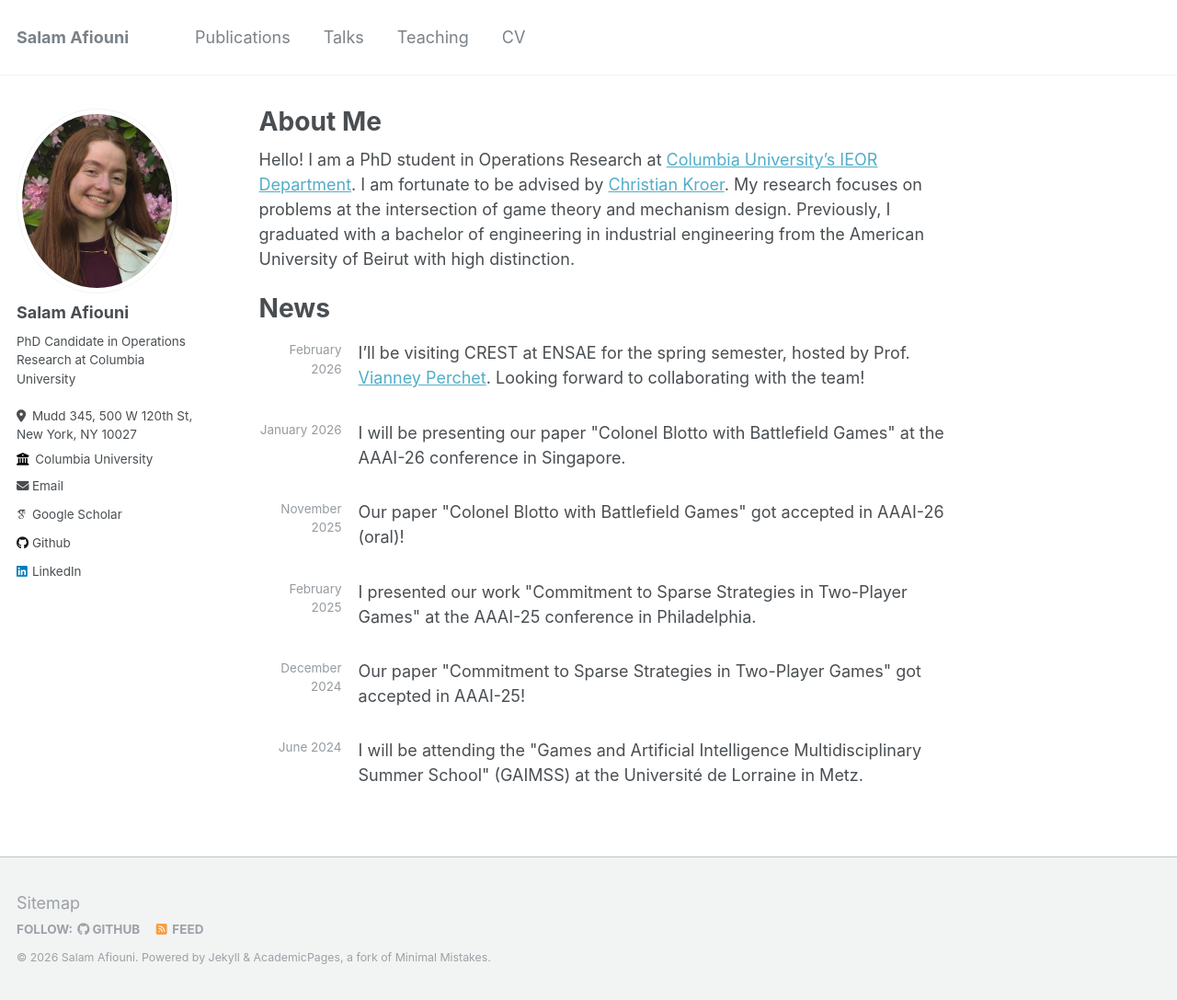
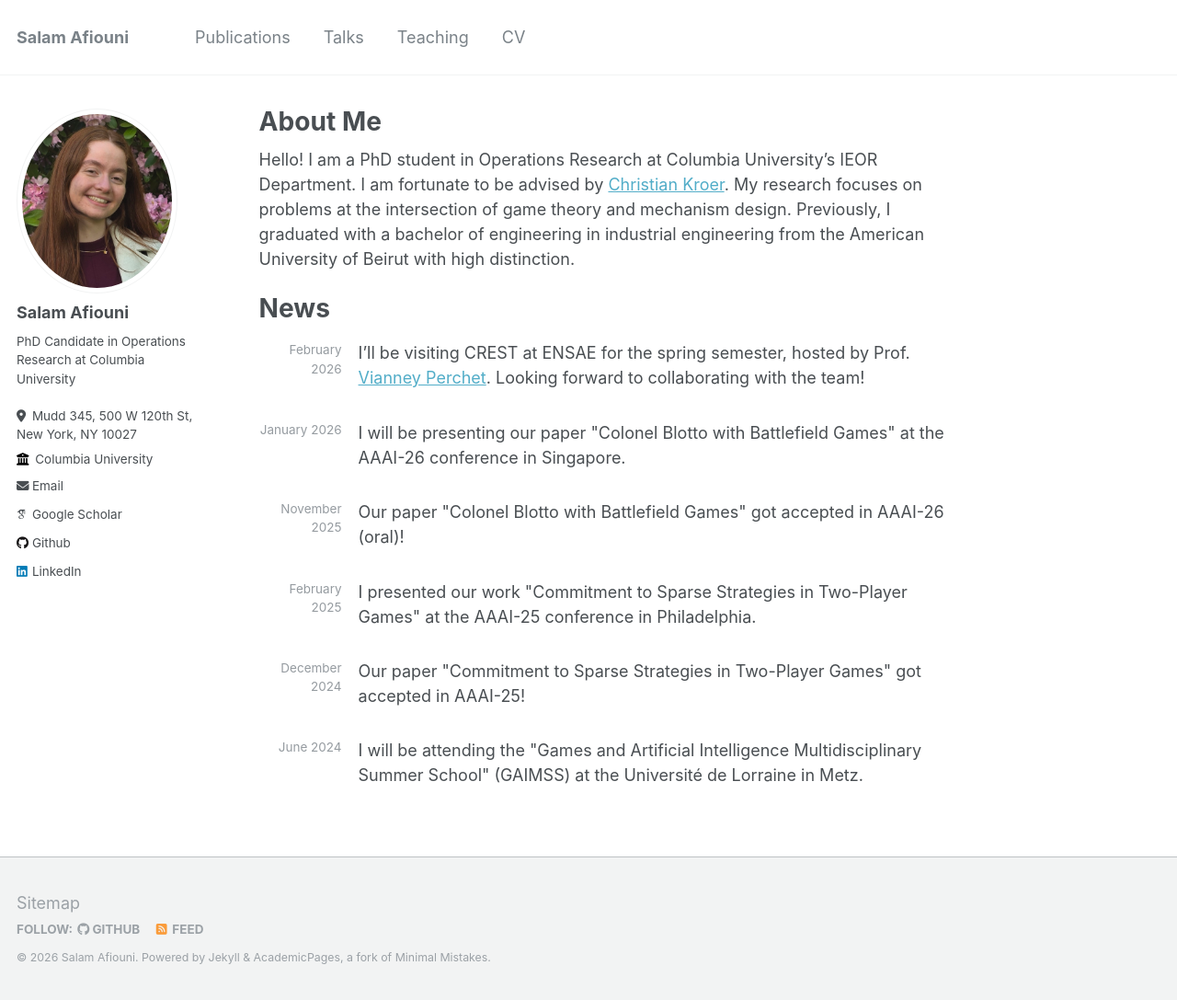
Before and after one commit to sal-af/sal-af.github.io, a Jekyll site: the page built from _pages/about.md, in a window 1280 px wide and 1087 px high. Shown: the whole window at 92% size. Built offline with Jekyll 4.4.1, drawn with Linux system fonts in a browser that asks for light colours; some web fonts are replaced; part of the change alters nothing that is shown.

```diff
--- a/_pages/about.md
+++ b/_pages/about.md
@@ -7,7 +7,7 @@ redirect_from:
   - /about.html
 ---
 
-Hello! I am a PhD student in Operations Research at [Columbia University’s IEOR Department](https://ieor.columbia.edu/). I am fortunate to be advised by [Christian Kroer](https://www.columbia.edu/~ck2945/). My research focuses on problems at the intersection of game theory and mechanism design. Previously, I graduated with a bachelor of engineering in industrial engineering from the American University of Beirut with high distinction.
+Hello! I am a PhD student in Operations Research at Columbia University’s IEOR Department. I am fortunate to be advised by [Christian Kroer](https://www.columbia.edu/~ck2945/). My research focuses on problems at the intersection of game theory and mechanism design. Previously, I graduated with a bachelor of engineering in industrial engineering from the American University of Beirut with high distinction.
 
 # News
 
```
